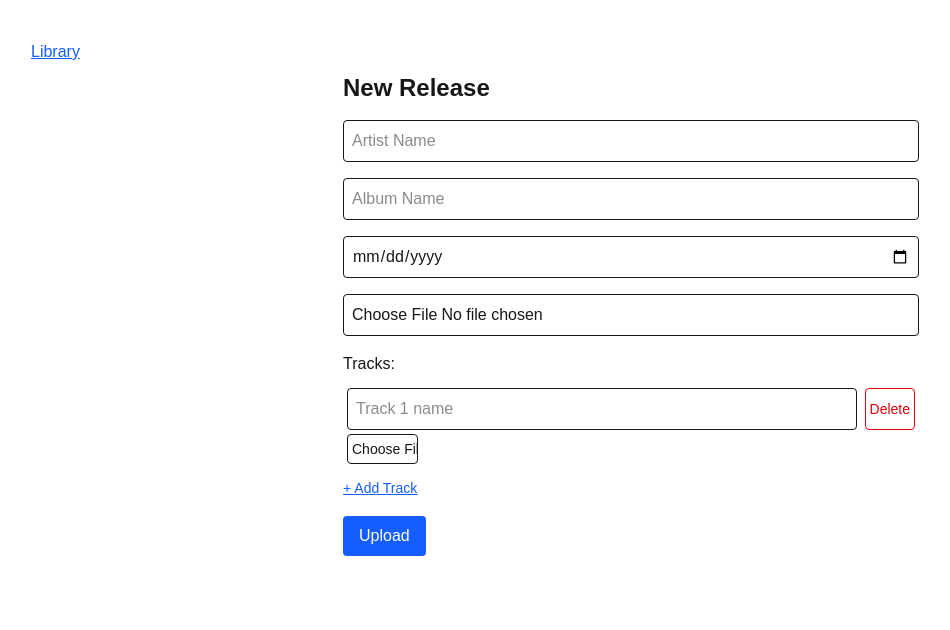
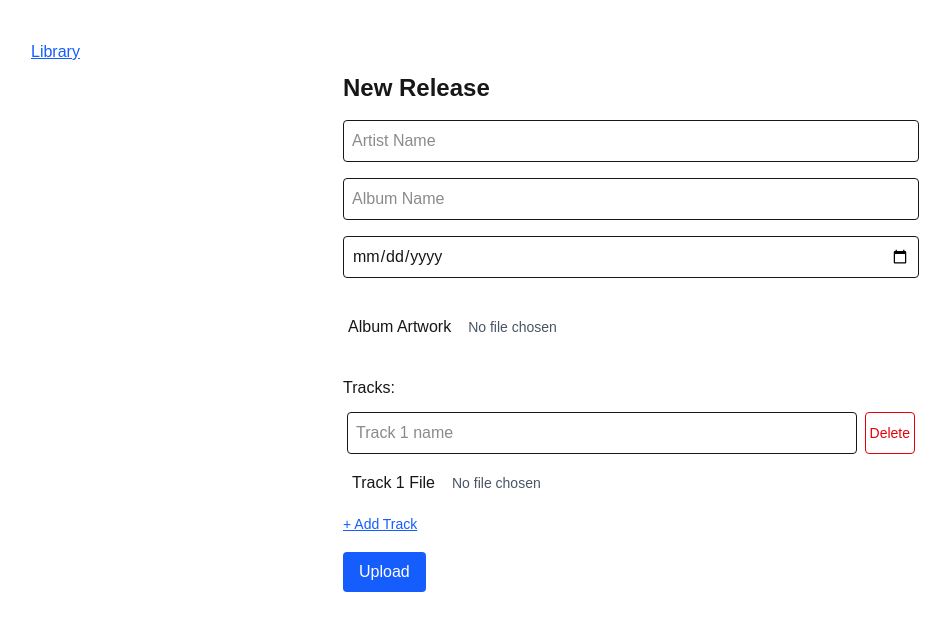
Before and after one commit to dziermanfelix/zierfx, a Next.js app: page /upload in a window 1280 px wide. Shown: the top 630 px of the page, without its empty margins (9-959 px from the left). Built offline with nearby package versions, Linux system fonts and the light colour scheme.

Commit message:
adding file input for upload and edit page

```diff
--- a/src/app/albums/[artist]/[album]/edit/page.tsx
+++ b/src/app/albums/[artist]/[album]/edit/page.tsx
@@ -18,14 +18,14 @@ export default function EditAlbumPage() {
       .then((res) => res.json())
       .then((data) => {
         if (data?.album) {
-          setAlbum(data);
+          setAlbum(data.album);
         }
         if (data?.artist) {
-          setArtist(data);
+          setArtist(data.artist);
         }
       })
       .finally(() => setLoading(false));
-  }, [artist, album]);
+  }, [artistParam, albumParam]);
 
   if (loading) return <div className='p-8'>Loading...</div>;
   if (!album) return <div className='p-8 text-red-500'>Album not found.</div>;
--- a/src/app/api/album/slug/[artist]/[album]/route.ts
+++ b/src/app/api/album/slug/[artist]/[album]/route.ts
@@ -16,6 +16,6 @@ export async function GET(req: Request, context: { params: Promise<{ artist: str
 
   return NextResponse.json({
     album: album,
-    artistName: artist.name,
+    artist: artist,
   });
 }
--- a/src/app/globals.css
+++ b/src/app/globals.css
@@ -9,6 +9,9 @@
 @layer utilities {
   .std-link {
     @apply border hover:border-blue-300;
+  }
+  .submit-btn {
+    @apply bg-blue-600 text-white px-4 py-2 rounded hover:bg-blue-700 disabled:bg-gray-400 disabled:hover:bg-gray-400 disabled:cursor-not-allowed;
   }
 }
 
--- a/src/app/upload/page.tsx
+++ b/src/app/upload/page.tsx
@@ -4,9 +4,11 @@ import { useState } from 'react';
 import { useRouter } from 'next/navigation';
 import LibraryLink from '@/components/LIbraryLink';
 import { routes } from '@/utils/routes';
+import FileInput from '@/components/FileInput';
 
 export default function UploadPage() {
   const router = useRouter();
+  const [uploading, setUploading] = useState(false);
   const [artist, setArtist] = useState('');
   const [album, setAlbum] = useState('');
   const [releaseDate, setReleaseDate] = useState('');
@@ -15,6 +17,7 @@ export default function UploadPage() {
 
   const handleSubmit = async (e: React.FormEvent) => {
     e.preventDefault();
+    setUploading(true);
 
     const formData = new FormData();
 
@@ -43,6 +46,7 @@ export default function UploadPage() {
     } else {
       alert('Something went wrong.');
     }
+    setUploading(false);
   };
 
   return (
@@ -79,11 +83,11 @@ export default function UploadPage() {
             required
           />
 
-          <input
-            type='file'
+          <FileInput
+            className='pt-4 pb-4 w-full'
             accept='image/*'
-            onChange={(e) => setArtwork(e.target.files?.[0] || null)}
-            className='border p-2 w-full rounded'
+            label='Album Artwork'
+            onChange={(file) => setArtwork(file)}
           />
 
           <div className='space-y-2'>
@@ -117,13 +121,13 @@ export default function UploadPage() {
                   </button>
                 </div>
 
-                <input
-                  className='border p-1 text-sm rounded w-1/8'
-                  type='file'
+                <FileInput
+                  className='w-full pt-2'
                   accept='audio/*'
-                  onChange={(e) => {
+                  label={`Track ${index + 1} File`}
+                  onChange={(file) => {
                     const updated = [...tracks];
-                    updated[index].file = e.target.files?.[0] || null;
+                    updated[index].file = file;
                     setTracks(updated);
                   }}
                   required
@@ -139,8 +143,12 @@ export default function UploadPage() {
             </button>
           </div>
 
-          <button type='submit' className='bg-blue-600 text-white px-4 py-2 rounded hover:bg-blue-700'>
-            Upload
+          <button
+            disabled={uploading}
+            type='submit'
+            className='submit-btn'
+          >
+            {uploading ? 'Uploading...' : 'Upload'}
           </button>
         </form>
       </div>
--- a/src/components/EditAlbumForm.tsx
+++ b/src/components/EditAlbumForm.tsx
@@ -6,6 +6,7 @@ import { AlbumUi, TrackUi } from '@/types/music';
 import AlbumActions from './AlbumActions';
 import { slugify } from '@/utils/slugify';
 import { Artist } from '@prisma/client';
+import FileInput from './FileInput';
 
 type AlbumInfoProps = {
   album: AlbumUi;
@@ -19,6 +20,7 @@ type EditableTrack = TrackUi & {
 
 export default function EditAlbumForm({ album, artist, onSaveSuccess }: AlbumInfoProps) {
   const router = useRouter();
+  const [saving, setSaving] = useState(false);
   const [albumName, setAlbumName] = useState(album.name);
   const [releaseDate, setReleaseDate] = useState(album.releaseDate.toString().slice(0, 10));
   const [artwork, setArtwork] = useState<File | null>(null);
@@ -28,7 +30,6 @@ export default function EditAlbumForm({ album, artist, onSaveSuccess }: AlbumInf
       file: null,
     }))
   );
-  const [saving, setSaving] = useState(false);
 
   const handleSubmit = async (e: FormEvent<HTMLFormElement>) => {
     e.preventDefault();
@@ -112,13 +113,13 @@ export default function EditAlbumForm({ album, artist, onSaveSuccess }: AlbumInf
                     }}
                   />
 
-                  <input
-                    className='border p-1 text-sm rounded w-1/8'
-                    type='file'
+                  <FileInput
+                    className='w-full pt-2'
                     accept='audio/*'
-                    onChange={(e) => {
+                    label={`Track ${index + 1} File`}
+                    onChange={(file) => {
                       const updated = [...tracks];
-                      updated[index].file = e.target.files?.[0] || null;
+                      updated[index].file = file;
                       setTracks(updated);
                     }}
                   />
@@ -128,7 +129,7 @@ export default function EditAlbumForm({ album, artist, onSaveSuccess }: AlbumInf
           ))}
         </div>
 
-        <button disabled={saving} type='submit' className='bg-blue-600 text-white px-4 py-2 rounded hover:bg-blue-700'>
+        <button disabled={saving} type='submit' className='submit-btn'>
           {saving ? 'Saving...' : 'Save Changes'}
         </button>
       </form>
--- /dev/null
+++ b/src/components/FileInput.tsx
@@ -0,0 +1,39 @@
+'use client';
+
+import React, { useState } from 'react';
+
+interface FileInputProps {
+  onChange?: (file: File | null) => void;
+  accept?: string;
+  widthClass?: string;
+  className?: string;
+  label?: string;
+  required?: boolean;
+}
+
+export default function FileInput({
+  onChange,
+  accept = '*/*',
+  widthClass = 'w-64',
+  className = '',
+  label = 'Choose File',
+  required = false,
+}: FileInputProps) {
+  const [selectedFile, setSelectedFile] = useState<File | null>(null);
+
+  const handleFileChange = (e: React.ChangeEvent<HTMLInputElement>) => {
+    const file = e.target.files?.[0] || null;
+    setSelectedFile(file);
+    onChange?.(file);
+  };
+
+  return (
+    <div className={`flex items-center space-x-3 ${widthClass} ${className}`}>
+      <label className='p-1 rounded border border-white cursor-pointer hover:border-blue-300 transition whitespace-nowrap'>
+        {label}
+        <input type='file' accept={accept} onChange={handleFileChange} className='hidden' required={required} />
+      </label>
+      <span className='text-sm text-gray-600 truncate'>{selectedFile ? selectedFile.name : 'No file chosen'}</span>
+    </div>
+  );
+}
```
